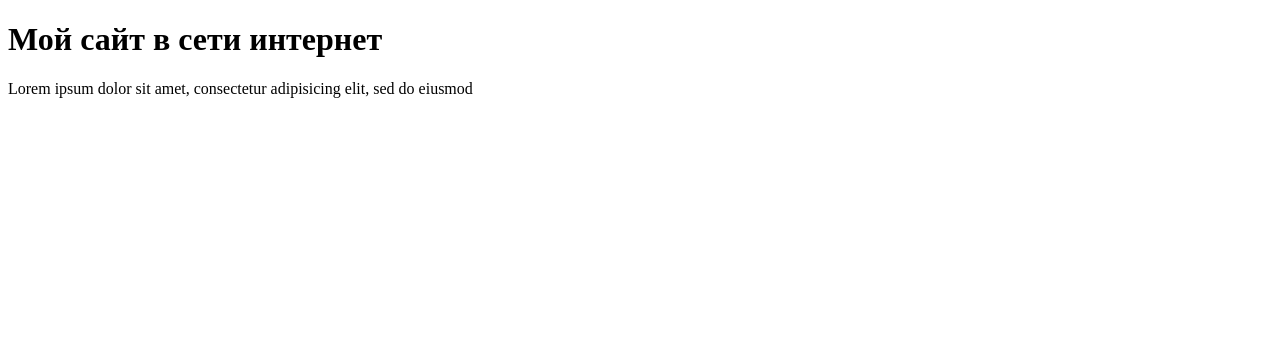
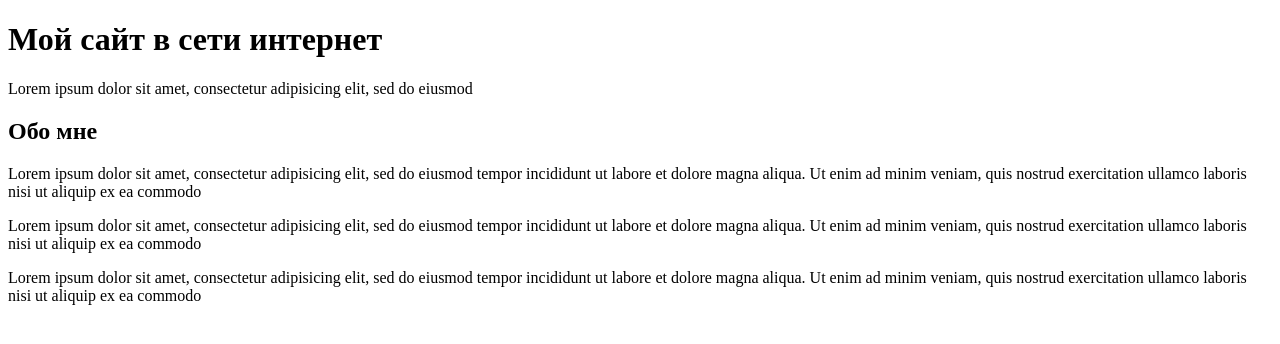
Before and after one commit to hellonewgit/schoolsite, a plain HTML site: page index.html in a window 1280 px wide. Drawn offline with Linux system fonts and the light colour scheme.

Commit message:
Добавил блок обо мне

```diff
--- a/index.html
+++ b/index.html
@@ -11,7 +11,16 @@
     <!-- Создать сайт портфолио обо мне -->
     <h1>Мой сайт в сети интернет</h1>
     <p>Lorem ipsum dolor sit amet, consectetur adipisicing elit, sed do eiusmod</p>
-
+    <h2>Обо мне</h2>
+    <p>Lorem ipsum dolor sit amet, consectetur adipisicing elit, sed do eiusmod
+        tempor incididunt ut labore et dolore magna aliqua. Ut enim ad minim veniam,
+        quis nostrud exercitation ullamco laboris nisi ut aliquip ex ea commodo</p>
+    <p>Lorem ipsum dolor sit amet, consectetur adipisicing elit, sed do eiusmod
+        tempor incididunt ut labore et dolore magna aliqua. Ut enim ad minim veniam,
+        quis nostrud exercitation ullamco laboris nisi ut aliquip ex ea commodo</p>
+    <p>Lorem ipsum dolor sit amet, consectetur adipisicing elit, sed do eiusmod
+        tempor incididunt ut labore et dolore magna aliqua. Ut enim ad minim veniam,
+        quis nostrud exercitation ullamco laboris nisi ut aliquip ex ea commodo</p>
 </body>
 
 </html>
```
